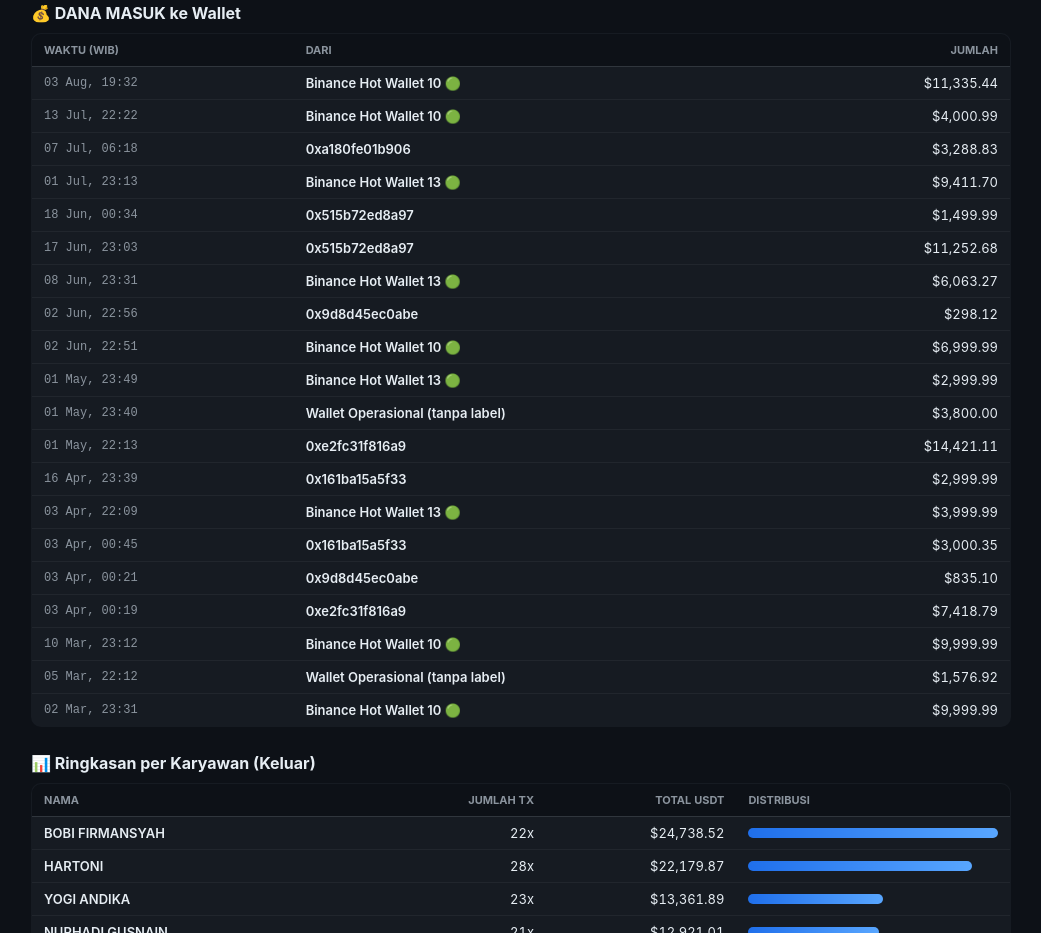
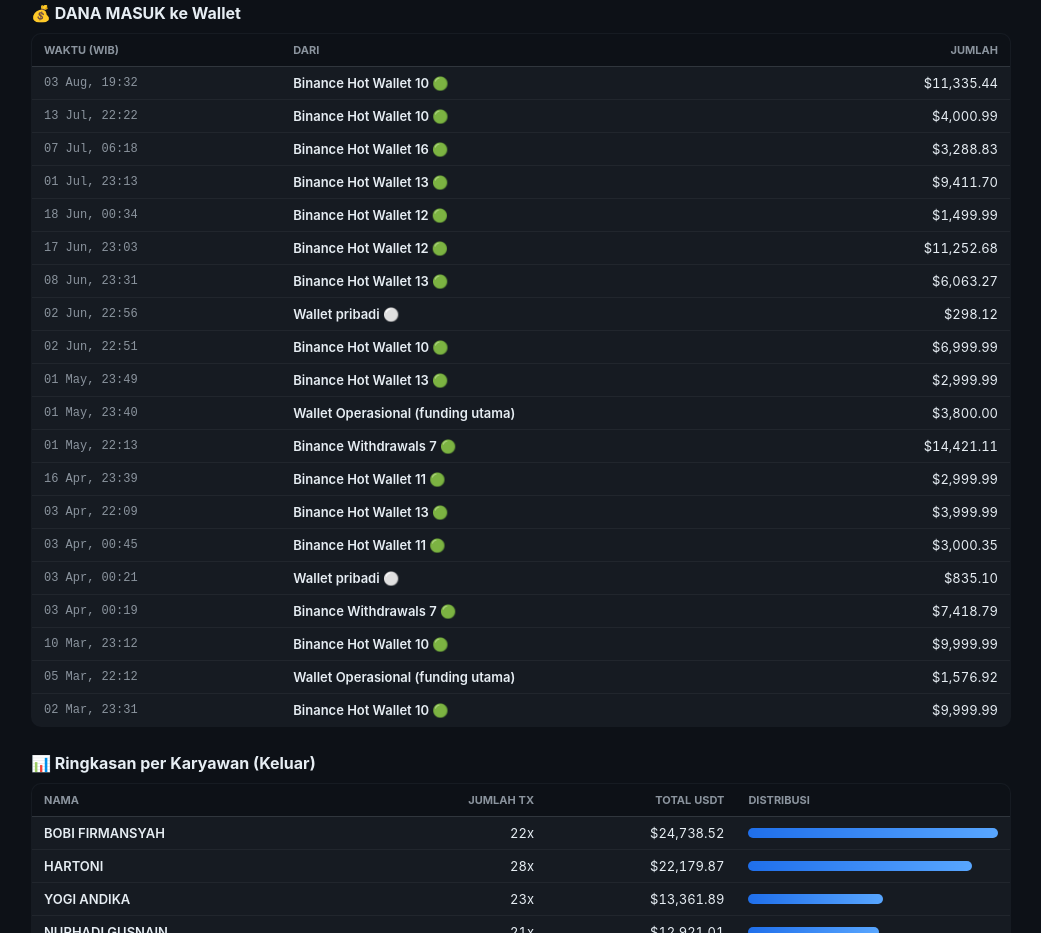
Before and after one commit to dewa1981/chokdi-dashboard, a plain HTML site: page index.html in a window 1280 px wide. Shown: the part 976-1909 px from the top of the page, without its empty margins (119-1160 px from the left). Drawn offline with Linux system fonts and the light colour scheme.

Commit message:
dashboard v4: semua label wallet pengirim teridentifikasi 🏦

```diff
--- a/index.html
+++ b/index.html
@@ -144,7 +144,7 @@
       <td class="num">$4,000.99</td>
     </tr><tr>
       <td class="mono">07 Jul, 06:18</td>
-      <td class="nama">0xa180fe01b906</td>
+      <td class="nama">Binance Hot Wallet 16 🟢</td>
       <td class="num">$3,288.83</td>
     </tr><tr>
       <td class="mono">01 Jul, 23:13</td>
@@ -152,11 +152,11 @@
       <td class="num">$9,411.70</td>
     </tr><tr>
       <td class="mono">18 Jun, 00:34</td>
-      <td class="nama">0x515b72ed8a97</td>
+      <td class="nama">Binance Hot Wallet 12 🟢</td>
       <td class="num">$1,499.99</td>
     </tr><tr>
       <td class="mono">17 Jun, 23:03</td>
-      <td class="nama">0x515b72ed8a97</td>
+      <td class="nama">Binance Hot Wallet 12 🟢</td>
       <td class="num">$11,252.68</td>
     </tr><tr>
       <td class="mono">08 Jun, 23:31</td>
@@ -164,7 +164,7 @@
       <td class="num">$6,063.27</td>
     </tr><tr>
       <td class="mono">02 Jun, 22:56</td>
-      <td class="nama">0x9d8d45ec0abe</td>
+      <td class="nama">Wallet pribadi ⚪</td>
       <td class="num">$298.12</td>
     </tr><tr>
       <td class="mono">02 Jun, 22:51</td>
@@ -176,15 +176,15 @@
       <td class="num">$2,999.99</td>
     </tr><tr>
       <td class="mono">01 May, 23:40</td>
-      <td class="nama">Wallet Operasional (tanpa label)</td>
+      <td class="nama">Wallet Operasional (funding utama)</td>
       <td class="num">$3,800.00</td>
     </tr><tr>
       <td class="mono">01 May, 22:13</td>
-      <td class="nama">0xe2fc31f816a9</td>
+      <td class="nama">Binance Withdrawals 7 🟢</td>
       <td class="num">$14,421.11</td>
     </tr><tr>
       <td class="mono">16 Apr, 23:39</td>
-      <td class="nama">0x161ba15a5f33</td>
+      <td class="nama">Binance Hot Wallet 11 🟢</td>
       <td class="num">$2,999.99</td>
     </tr><tr>
       <td class="mono">03 Apr, 22:09</td>
@@ -192,15 +192,15 @@
       <td class="num">$3,999.99</td>
     </tr><tr>
       <td class="mono">03 Apr, 00:45</td>
-      <td class="nama">0x161ba15a5f33</td>
+      <td class="nama">Binance Hot Wallet 11 🟢</td>
       <td class="num">$3,000.35</td>
     </tr><tr>
       <td class="mono">03 Apr, 00:21</td>
-      <td class="nama">0x9d8d45ec0abe</td>
+      <td class="nama">Wallet pribadi ⚪</td>
       <td class="num">$835.10</td>
     </tr><tr>
       <td class="mono">03 Apr, 00:19</td>
-      <td class="nama">0xe2fc31f816a9</td>
+      <td class="nama">Binance Withdrawals 7 🟢</td>
       <td class="num">$7,418.79</td>
     </tr><tr>
       <td class="mono">10 Mar, 23:12</td>
@@ -208,7 +208,7 @@
       <td class="num">$9,999.99</td>
     </tr><tr>
       <td class="mono">05 Mar, 22:12</td>
-      <td class="nama">Wallet Operasional (tanpa label)</td>
+      <td class="nama">Wallet Operasional (funding utama)</td>
       <td class="num">$1,576.92</td>
     </tr><tr>
       <td class="mono">02 Mar, 23:31</td>
```
